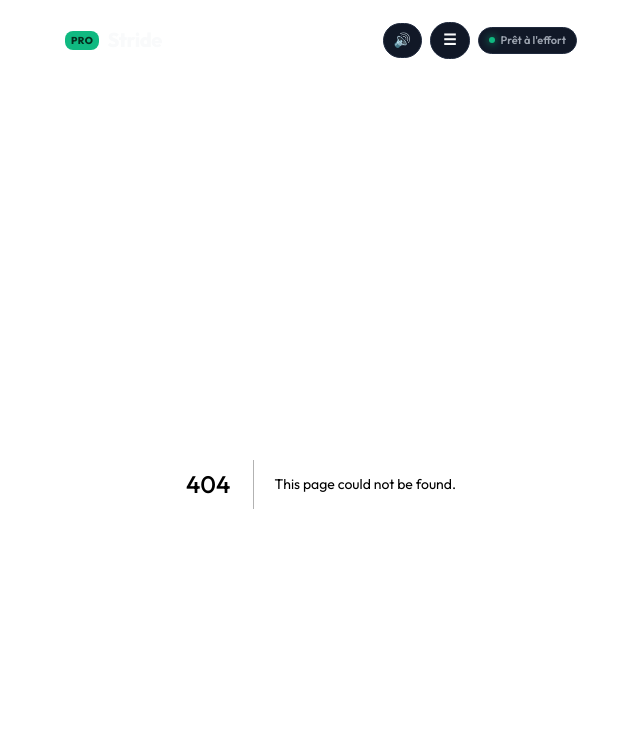
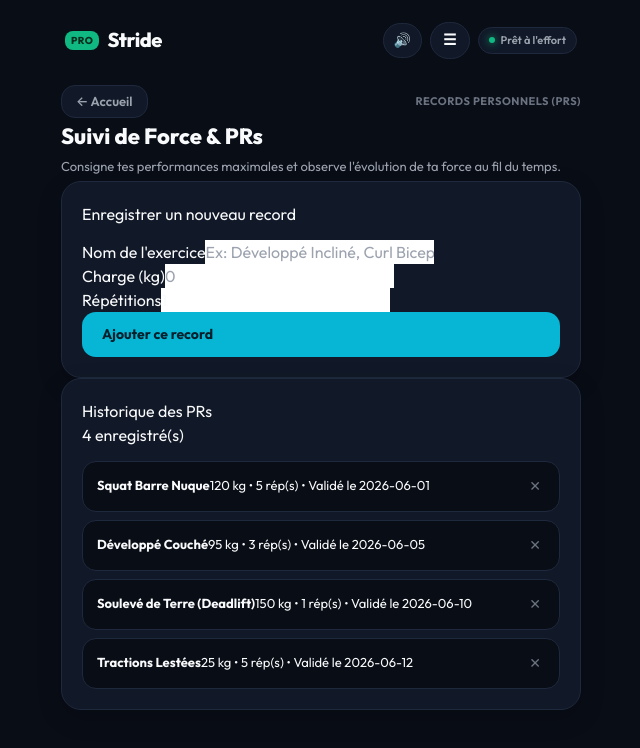
Before and after one commit to louismarembaud035-source/Stride.com, a Next.js app: page /prs in a window 1280 px wide. Before the commit this address had no page. Shown: the top 748 px of the page, without its empty margins (319-959 px from the left). Built offline with nearby package versions, Linux system fonts and the light colour scheme.

Commit message:
Create page.tsx

```diff
--- /dev/null
+++ b/app/prs/page.tsx
@@ -0,0 +1,155 @@
+'use client';
+
+import { useState, useEffect } from 'react';
+import Link from 'next/link';
+
+interface PersonalRecord {
+  id: string;
+  exercise: string;
+  weight: number;
+  reps: number;
+  date: string;
+}
+
+export default function PrsPage() {
+  const [records, setRecords] = useState<PersonalRecord[]>([
+    { id: '1', exercise: 'Squat Barre Nuque', weight: 120, reps: 5, date: '2026-06-01' },
+    { id: '2', exercise: 'Développé Couché', weight: 95, reps: 3, date: '2026-06-05' },
+    { id: '3', exercise: 'Soulevé de Terre (Deadlift)', weight: 150, reps: 1, date: '2026-06-10' },
+    { id: '4', exercise: 'Tractions Lestées', weight: 25, reps: 5, date: '2026-06-12' },
+  ]);
+
+  const [exerciseName, setExerciseName] = useState('');
+  const [weight, setWeight] = useState<number>(0);
+  const [reps, setReps] = useState<number>(1);
+
+  useEffect(() => {
+    const saved = localStorage.getItem('stride_personal_records');
+    if (saved) {
+      setRecords(JSON.parse(saved));
+    }
+  }, []);
+
+  const saveRecords = (updated: PersonalRecord[]) => {
+    setRecords(updated);
+    localStorage.setItem('stride_personal_records', JSON.stringify(updated));
+  };
+
+  const handleAddPr = (e: React.FormEvent) => {
+    e.preventDefault();
+    if (!exerciseName.trim() || weight <= 0) return;
+
+    const newRecord: PersonalRecord = {
+      id: Date.now().toString(),
+      exercise: exerciseName.trim(),
+      weight,
+      reps,
+      date: new Date().toISOString().split('T')[0],
+    };
+
+    saveRecords([newRecord, ...records]);
+    setExerciseName('');
+    setWeight(0);
+    setReps(1);
+  };
+
+  const handleDeletePr = (id: string) => {
+    const updated = records.filter(r => r.id !== id);
+    saveRecords(updated);
+  };
+
+  return (
+    <div className="flex flex-col gap-5">
+      <div className="screen-top-bar">
+        <Link href="/" className="back-home-btn">← Accueil</Link>
+        <span className="view-indicator">Records Personnels (PRs)</span>
+      </div>
+
+      <div className="screen-heading">
+        <h2>Suivi de Force & PRs</h2>
+        <p>Consigne tes performances maximales et observe l'évolution de ta force au fil du temps.</p>
+      </div>
+
+      {/* Formulaire d'ajout de PR */}
+      <div className="modern-card">
+        <h3 className="text-sm font-bold mb-3">Enregistrer un nouveau record</h3>
+        <form onSubmit={handleAddPr} className="flex flex-col gap-3">
+          <div className="flex flex-col gap-1">
+            <label className="text-xs font-semibold text-[var(--text-secondary)]">Nom de l'exercice</label>
+            <input
+              type="text"
+              placeholder="Ex: Développé Incliné, Curl Biceps..."
+              value={exerciseName}
+              onChange={(e) => setExerciseName(e.target.value)}
+              className="bg-[var(--bg-core)] border border-[var(--border-subtle)] text-[var(--text-primary)] p-2.5 rounded-[var(--radius-sm)] text-xs outline-none focus:border-[var(--brand-cyan)]"
+              required
+            />
+          </div>
+
+          <div className="grid grid-cols-2 gap-3">
+            <div className="flex flex-col gap-1">
+              <label className="text-xs font-semibold text-[var(--text-secondary)]">Charge (kg)</label>
+              <input
+                type="number"
+                value={weight === 0 ? '' : weight}
+                onChange={(e) => setWeight(parseFloat(e.target.value) || 0)}
+                placeholder="0"
+                className="bg-[var(--bg-core)] border border-[var(--border-subtle)] text-[var(--text-primary)] p-2.5 rounded-[var(--radius-sm)] text-xs outline-none focus:border-[var(--brand-cyan)]"
+                required
+                min={0.5}
+                step={0.5}
+              />
+            </div>
+            <div className="flex flex-col gap-1">
+              <label className="text-xs font-semibold text-[var(--text-secondary)]">Répétitions</label>
+              <input
+                type="number"
+                value={reps}
+                onChange={(e) => setReps(parseInt(e.target.value) || 1)}
+                className="bg-[var(--bg-core)] border border-[var(--border-subtle)] text-[var(--text-primary)] p-2.5 rounded-[var(--radius-sm)] text-xs outline-none focus:border-[var(--brand-cyan)]"
+                required
+                min={1}
+              />
+            </div>
+          </div>
+
+          <button type="submit" className="hero-cta text-center justify-center mt-2">
+            Ajouter ce record
+          </button>
+        </form>
+      </div>
+
+      {/* Liste des PRs enregistrés */}
+      <div className="modern-card">
+        <div className="flex justify-between items-center mb-3">
+          <h4 className="text-sm font-bold">Historique des PRs</h4>
+          <span className="text-xs text-[var(--text-tertiary)]">{records.length} enregistré(s)</span>
+        </div>
+
+        <ul className="styled-item-list">
+          {records.length === 0 ? (
+            <li className="text-[var(--text-tertiary)] justify-center py-4">Aucun record enregistré pour le moment.</li>
+          ) : (
+            records.map((item) => (
+              <li key={item.id} className="flex justify-between items-center">
+                <div>
+                  <b>{item.exercise}</b>
+                  <span className="text-[11px] text-[var(--text-secondary)] block">
+                    {item.weight} kg • {item.reps} rép(s) • Validé le {item.date}
+                  </span>
+                </div>
+                <button
+                  onClick={() => handleDeletePr(item.id)}
+                  className="delete-food-btn"
+                  title="Supprimer"
+                >
+                  ✕
+                </button>
+              </li>
+            ))
+          )}
+        </ul>
+      </div>
+    </div>
+  );
+}
```
